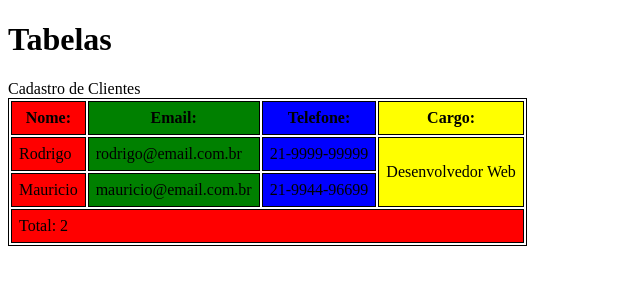
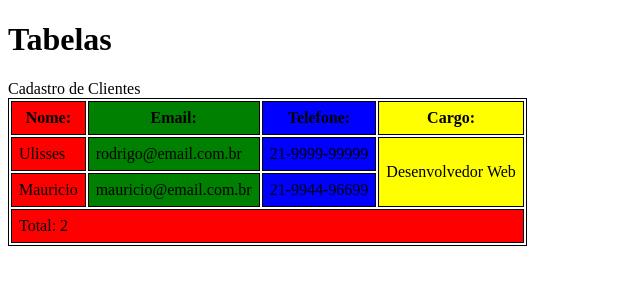
Before and after one commit to ulispc/GITPTI, a plain HTML site: page tabelas.html in a window 1280 px wide. Shown: the full height of the page, 0-640 px from the left. Drawn offline with Linux system fonts and the light colour scheme.

Commit message:
Alteração no arquivo Tabelas.html

```diff
--- a/tabelas.html
+++ b/tabelas.html
@@ -34,7 +34,7 @@
 	</thead>
 	<tbody>
 		<tr>
-			<td> Rodrigo</td>
+			<td> Ulisses</td>
 			<td> rodrigo@email.com.br</td>
 			<td> 21-9999-99999</td>
 			<td rowspan="2"> Desenvolvedor Web</td>
```
